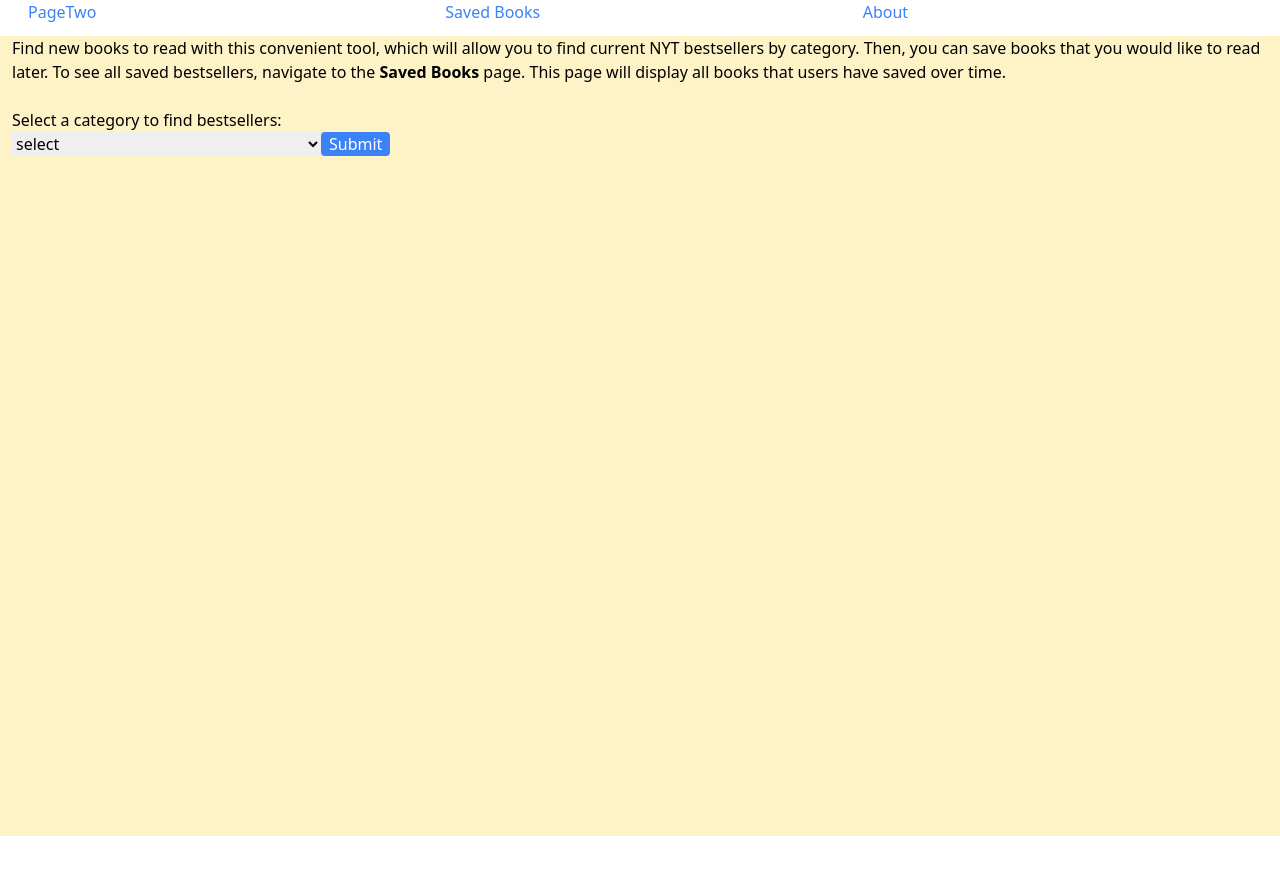
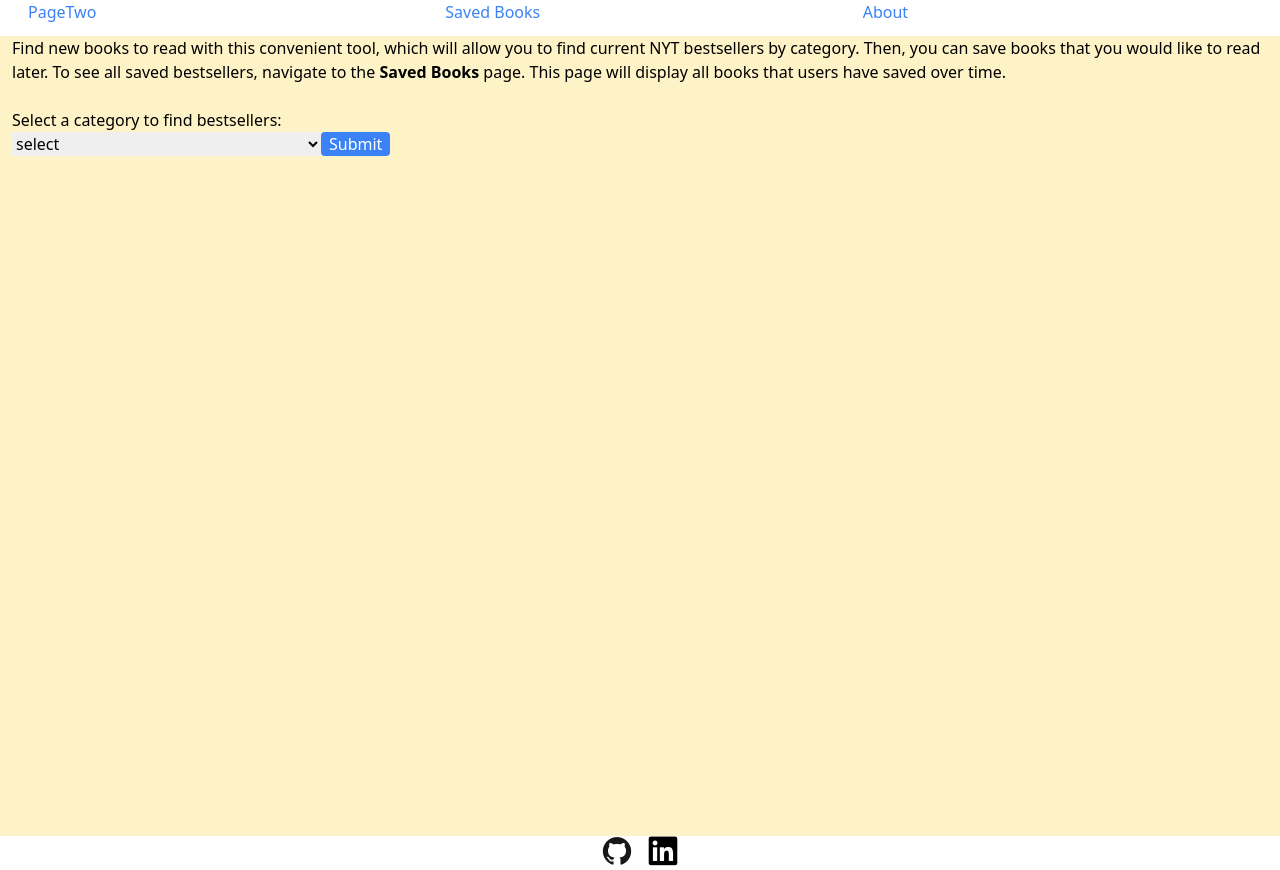
Before and after one commit to dlindqu3/page-two-frontend-ts, a React (Create React App) app: page / in a window 1280 px wide. Before the commit the page ends 836 px from the top, so only its background shows below. Built offline with nearby package versions, Linux system fonts and the light colour scheme.

Commit message:
added devicons

```diff
--- a/src/App.tsx
+++ b/src/App.tsx
@@ -5,6 +5,7 @@ import SavedBooks from "./pages/SavedBooks";
 import About from "./pages/About";
 import Modal from "./components/Modal";
 import Navbar from "./components/Navbar";
+import Footer from "./components/Footer";
 import "./index.css";
 
 
@@ -31,6 +32,7 @@ const App: React.FC = () => {
           ></Route>
           <Route path="/about" element={<About />}></Route>
         </Routes>
+        <Footer />
       </BrowserRouter>
     </div>
   );
--- a/src/components/Footer.tsx
+++ b/src/components/Footer.tsx
@@ -2,7 +2,12 @@ import React from 'react'
 
 const Footer: React.FC = () => {
   return (
-    <div>
+    <div className='flex flex-wrap justify-center'>
+    <link rel="stylesheet" href="https://cdn.jsdelivr.net/gh/devicons/devicon@v2.15.1/devicon.min.css" />
+
+
+    <a href="https://github.com/dlindqu3"><i className="devicon-github-original colored text-3xl mx-2"></i></a>
+    <a href="https://www.linkedin.com/in/dwight-lindquist/"><i className="devicon-linkedin-plain text-3xl mx-2"></i></a>
 
     </div>
   )
--- a/src/pages/Home.tsx
+++ b/src/pages/Home.tsx
@@ -72,7 +72,7 @@ const Home: React.FC = () => {
   };
 
   return (
-    <div className="h-screen bg-amber-100">
+    <div className="h-full min-h-screen bg-amber-100">
       <div className="m-3">
         <p>
           Find new books to read with this convenient tool, which will allow you
@@ -103,14 +103,14 @@ const Home: React.FC = () => {
         {isLoading && <p>Loading...</p>}
         <br />
         {nytData[0] && <p>Selected Category: {selectedCategory}</p>}
-        <div className="flex flex-wrap">
+        <div className="flex flex-wrap justify-center">
           {nytData &&
             nytData.map((book) => {
               return (
                 <div>
                   <div className="max-w-sm rounded overflow-hidden shadow-lg bg-slate-200 m-3">
                     <div className="px-6 py-4">
-                      <div className="font-bold text-xl mb-2 content-center">
+                      <div className="font-bold mb-2 content-center">
                         {book.title}
                       </div>
                       <p className="text-gray-700 text-base content-center">
```
